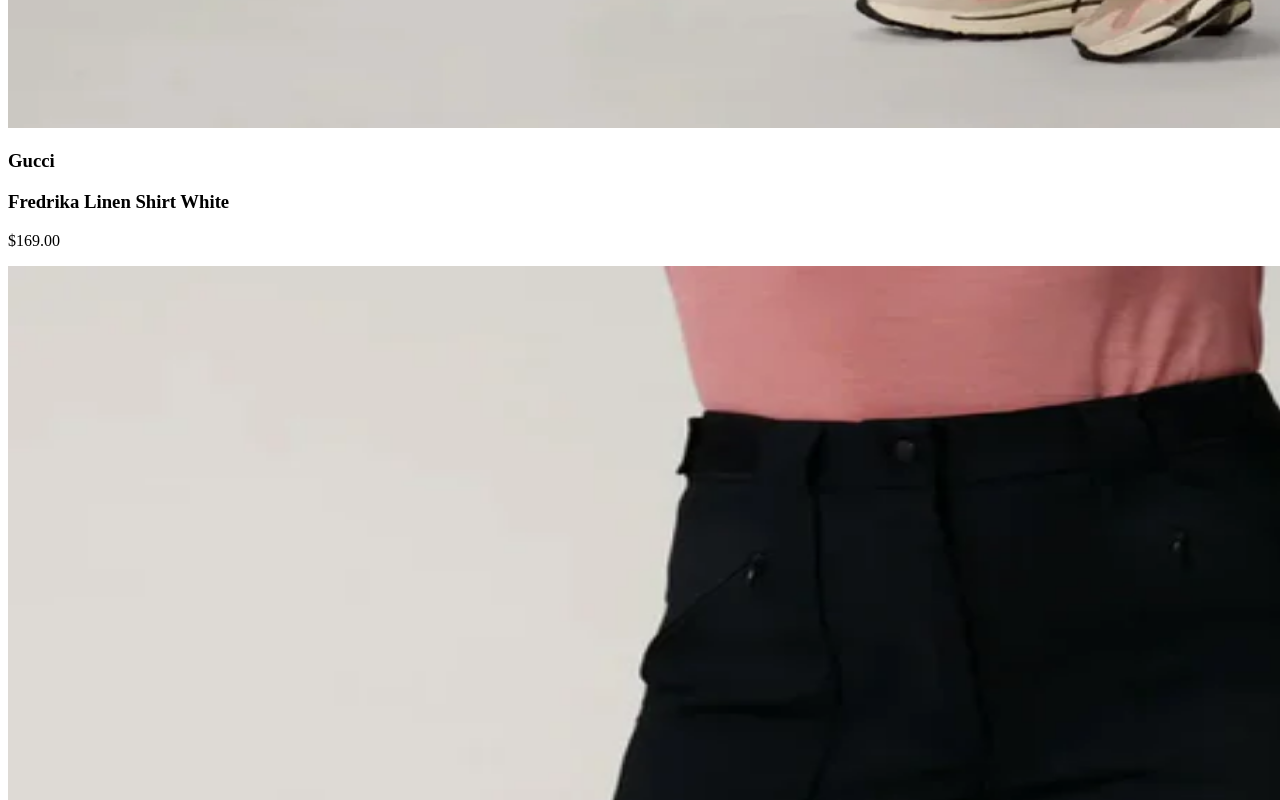
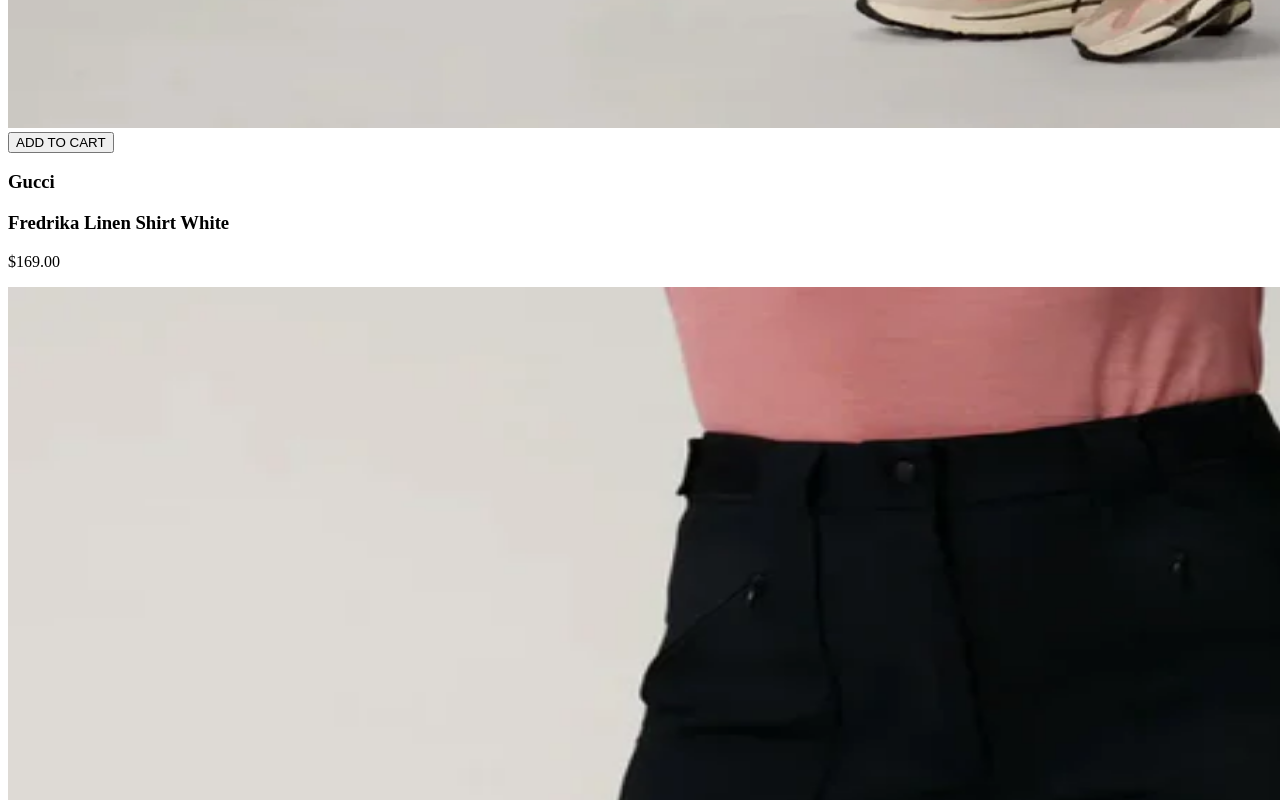
Before and after one commit to navinmaharjan/como-ecommerce, a Next.js app in the folder client/: page / in a window 1280 px wide. Shown: the part 4420-5220 px from the top of the page. Built offline with nearby package versions, Linux system fonts and the light colour scheme.

Commit message:
feat(cart): add Add to Cart button on product card component

```diff
--- a/client/src/components/ProductCard.jsx
+++ b/client/src/components/ProductCard.jsx
@@ -1,16 +1,24 @@
 import Image from "next/image";
+import { Button } from "./ui/button";
 
 const ProductCard = ({ item }) => {
   return (
-    <div className=" flex flex-col">
-      <div className="relative w-full h-[450px] overflow-hidden rounded-lg">
+    <div className=" flex flex-col group cursor-pointer relative">
+      <div className="relative w-full h-[450px] overflow-hidden rounded-lg ">
         <Image
           width={2000}
           height={2000}
           src={item.image}
           alt={item.name}
-          className="absolute w-full h-full object-cover"
+          className="absolute w-full h-full object-cover group-hover:scale-105 transition-all duration-300"
         />
+        <div className="absolute w-full -bottom-16 group-hover:bottom-4 left-0 p-4 transition-all duration-500 ease-in-out">
+          <Button className="w-full rounded-md py-6">
+            <span className="uppercase tracking-wider font-semibold">
+              ADD TO CART
+            </span>
+          </Button>
+        </div>
       </div>
       <h3 className="text-medium font-serif pt-2 text-sm text-gray-500">
         {item.brand}
```
